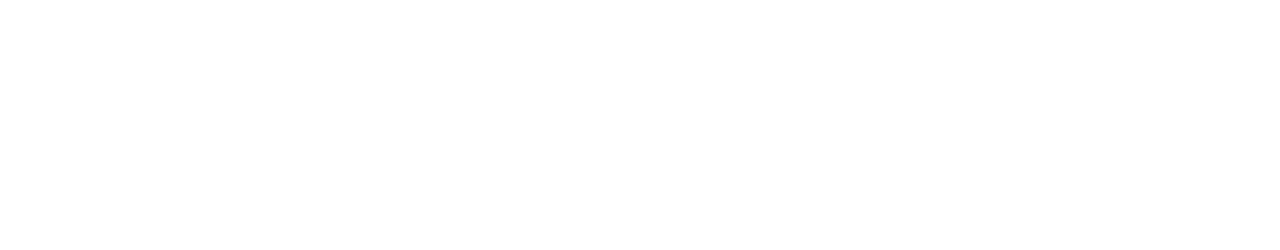
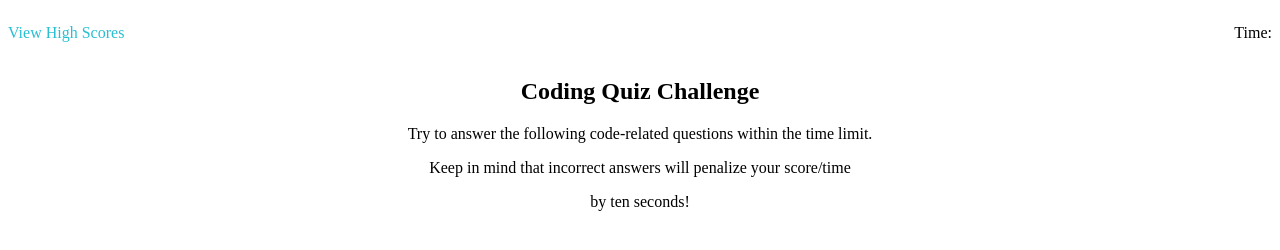
Before and after one commit to MegGedde/CodeQuiz, a plain HTML site: page index.html in a window 1280 px wide. Drawn offline with Linux system fonts and the light colour scheme.

Commit message:
added text

```diff
--- /dev/null
+++ b/assets/css/style.css
@@ -0,0 +1,30 @@
+:root {
+    --primary: #28bfd3;
+    --secondary:#00606e;
+    --black:#000000;
+  }
+
+.header {
+    flex-wrap: wrap;
+    display: flex;
+    width: 100%;
+    align-content: space-between;
+ }
+#scores {
+    color: var(--primary);
+    width: 50%;
+}
+
+#timer {
+    color: var(--black);
+    text-align: right;
+    width: 50%;
+}
+
+#questions {
+    text-align: center;
+}
+
+.body p {
+    text-align: center;
+}
--- a/index.html
+++ b/index.html
@@ -4,9 +4,20 @@
     <meta charset="UTF-8">
     <meta http-equiv="X-UA-Compatible" content="IE=edge">
     <meta name="viewport" content="width=device-width, initial-scale=1.0">
-    <title>Document</title>
+    <title>Code Quiz</title>
+    <link rel="stylesheet" href="./assets/css/style.css">
 </head>
 <body>
-
+    <header class="header">
+        <p id="scores">View High Scores</p>
+        <p id="timer">Time:</p>
+    </header>
+    <section class="body">
+        <h1 id="questions">Coding Quiz Challenge</h1>
+            <p>Try to answer the following code-related questions within the time limit.</p>
+            <p>Keep in mind that incorrect answers will penalize your score/time</p>
+            <p>by ten seconds!</p>
+    </section>
+    <script src="./assets/js/script.js"></script>
 </body>
 </html>
```
